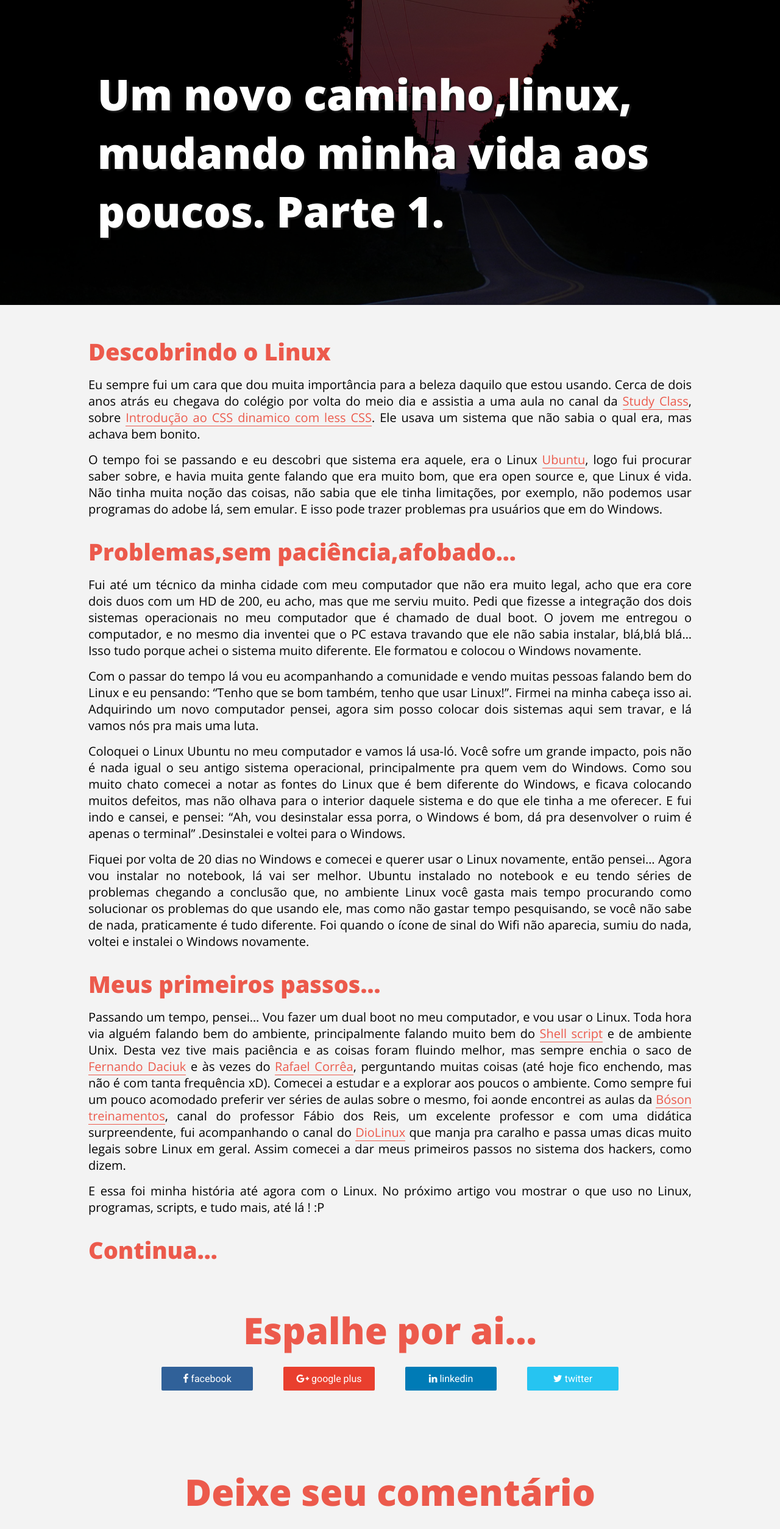
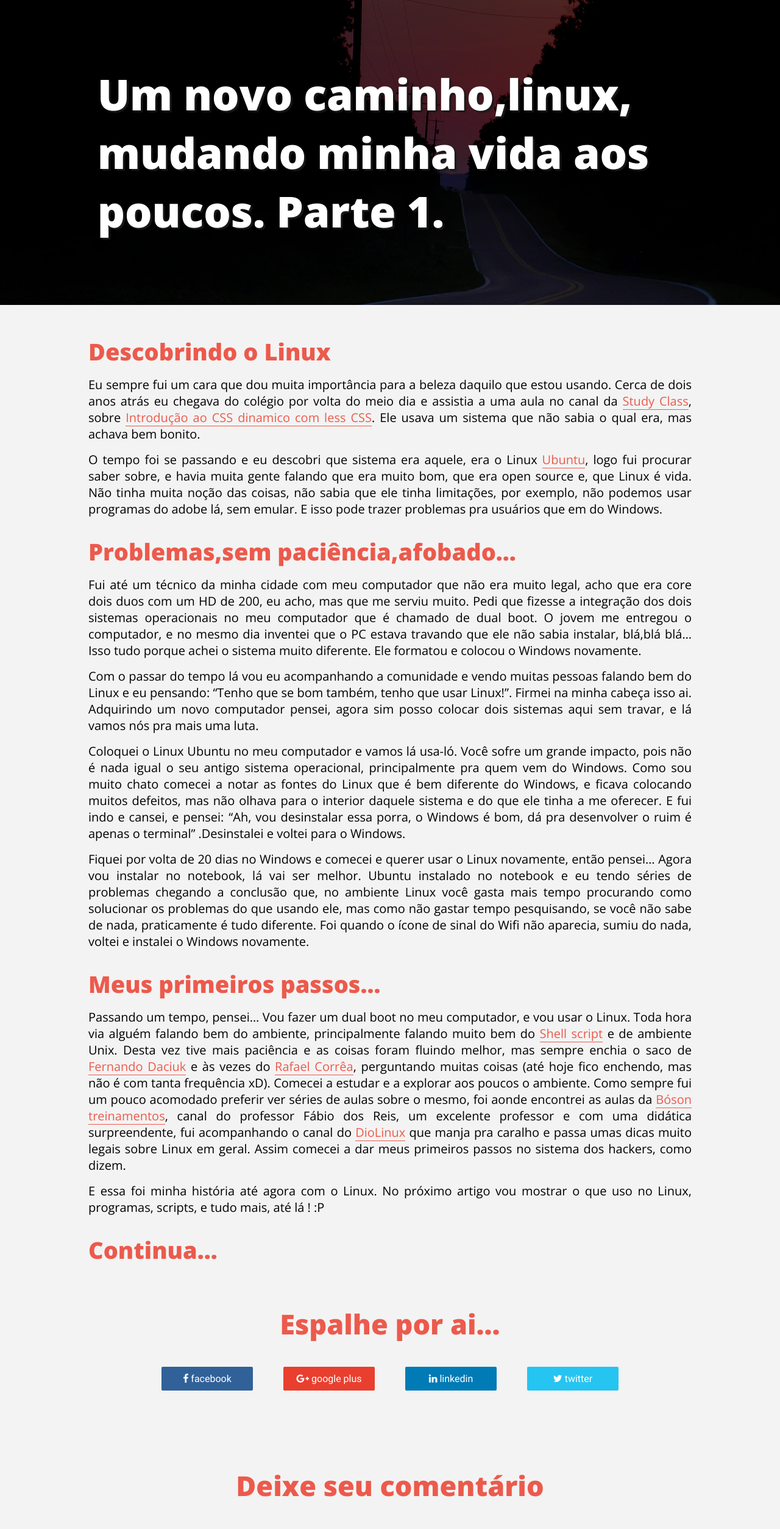
Before and after one commit to andersoonweb/andersoonweb.github.io, a Jekyll site: the page built from _posts/2015-02-17-um-novo-caminho-linux-mudando-minha-vida-aos-poucos-parte-1.markdown, in a window 1280 px wide. Shown: the whole page at 61% size. Built offline with Jekyll 4.4.1, drawn with Linux system fonts in a browser that asks for light colours; nearby versions of some CDN libraries; comment, search, counter and statistics services are not loaded; after the commit the page ends 2486 px from its top, so only the background shows below that.

Commit message:
Mudança tamanho de fonte

```diff
--- a/_sass/modules/_post.scss
+++ b/_sass/modules/_post.scss
@@ -116,7 +116,7 @@
 }
 .title-features{
 	text-align: center;
-	font-size: 60px;
+	font-size: 45px;
 	color:$color-logo;
 	margin: 65px 0 20px 0;
 	font-family: 'Open Sans', sans-serif;
```
